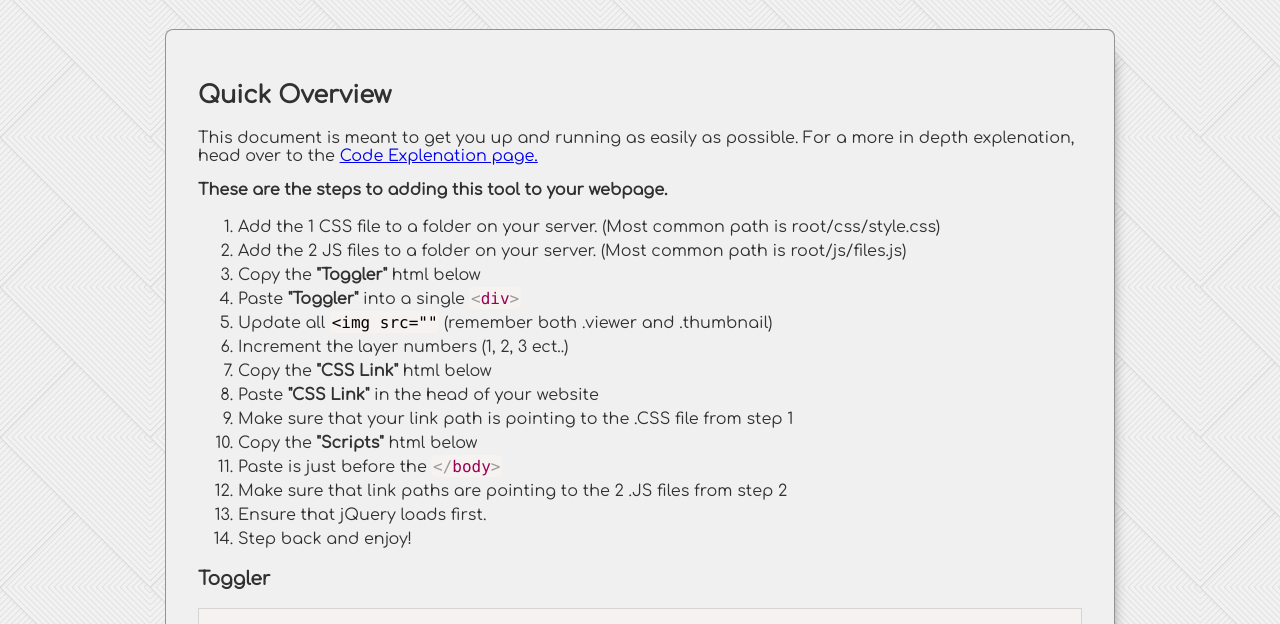
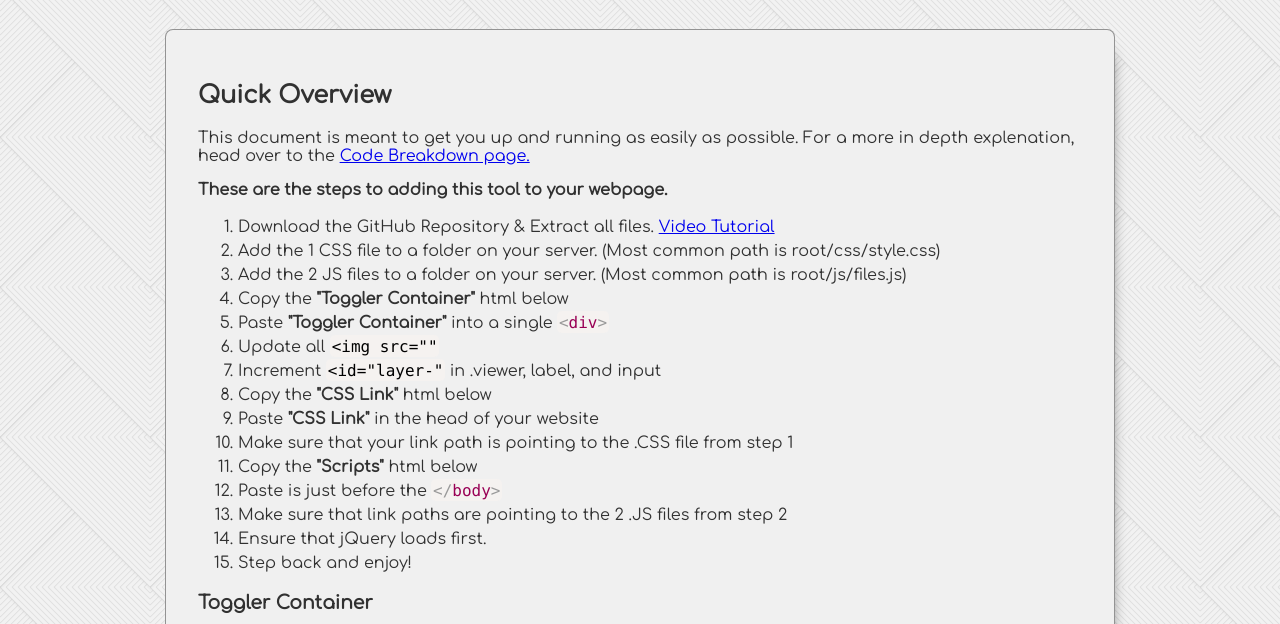
Before and after one commit to TKD-Jon/sinnock, a plain HTML site: page instructions.html in a window 1280 px wide. Shown: the part 163-787 px from the top of the page. Drawn offline with nearby package versions, Linux system fonts and the light colour scheme.

Commit message:
Missed a few things

```diff
--- a/instructions.html
+++ b/instructions.html
@@ -28,15 +28,17 @@
         </div>
         <div class="card">
             <h2>Quick Overview</h2>
-            <p>This document is meant to get you up and running as easily as possible. For a more in depth explenation, head over to the <a href="./codeExplenation.html">Code Explenation page.</a></p>
+            <p>This document is meant to get you up and running as easily as possible. For a more in depth explenation, head over to the <a href="./codeExplenation.html">Code Breakdown page.</a></p>
             <strong>These are the steps to adding this tool to your webpage.</strong>
             <ol style="line-height:1.5">
+                <li>Download the GitHub Repository & Extract all files. <a
+                        href="https://vimeo.com/335159616/2ebca68c3e" target="blank">Video Tutorial</a></li>
                 <li>Add the 1 CSS file to a folder on your server. (Most common path is  root/css/style.css)</li>
                 <li>Add the 2 JS files to a folder on your server. (Most common path is root/js/files.js)</li>
-                <li>Copy the <b>"Toggler"</b> html below</li>
-                <li>Paste <b>"Toggler"</b> into a single <code class="language-html">&lt;div&gt;</code></li>
-                <li>Update all <code class="language-html">&lt;img src=&quot;&quot;</code> (remember both .viewer and .thumbnail)</li>
-                <li>Increment the layer numbers (1, 2, 3 ect..)</li>
+                <li>Copy the <b>"Toggler Container"</b> html below</li>
+                <li>Paste <b>"Toggler Container"</b> into a single <code class="language-html">&lt;div&gt;</code></li>
+                <li>Update all <code class="language-html">&lt;img src=&quot;&quot;</code></li>
+                <li>Increment <code class="language-html">&lt;id=&quot;layer-&quot;</code> in .viewer, label, and input</li>
                 <li>Copy the <b>"CSS Link"</b> html below</li>
                 <li>Paste <b>"CSS Link"</b> in the head of your website</li>
                 <li>Make sure that your link path is pointing to the .CSS file from step 1</li>
@@ -46,7 +48,7 @@
                 <li>Ensure that jQuery loads first.</li>
                 <li>Step back and enjoy!</li>
             </ol>
-            <h3>Toggler</h3>
+            <h3>Toggler Container</h3>
             <pre class="language-html"><code class="language-html">&lt;div class=&quot;main-layer-toggler-container&quot; id=&quot;layer-toggler-1&quot;&gt;
     &lt;div class=&quot;viewer&quot;&gt;
         &lt;img src=&quot;./images/sky-graphic/blue-brackground.png&quot; alt=&quot;&quot; class=&quot;layer layer-1&quot;&gt;
```
